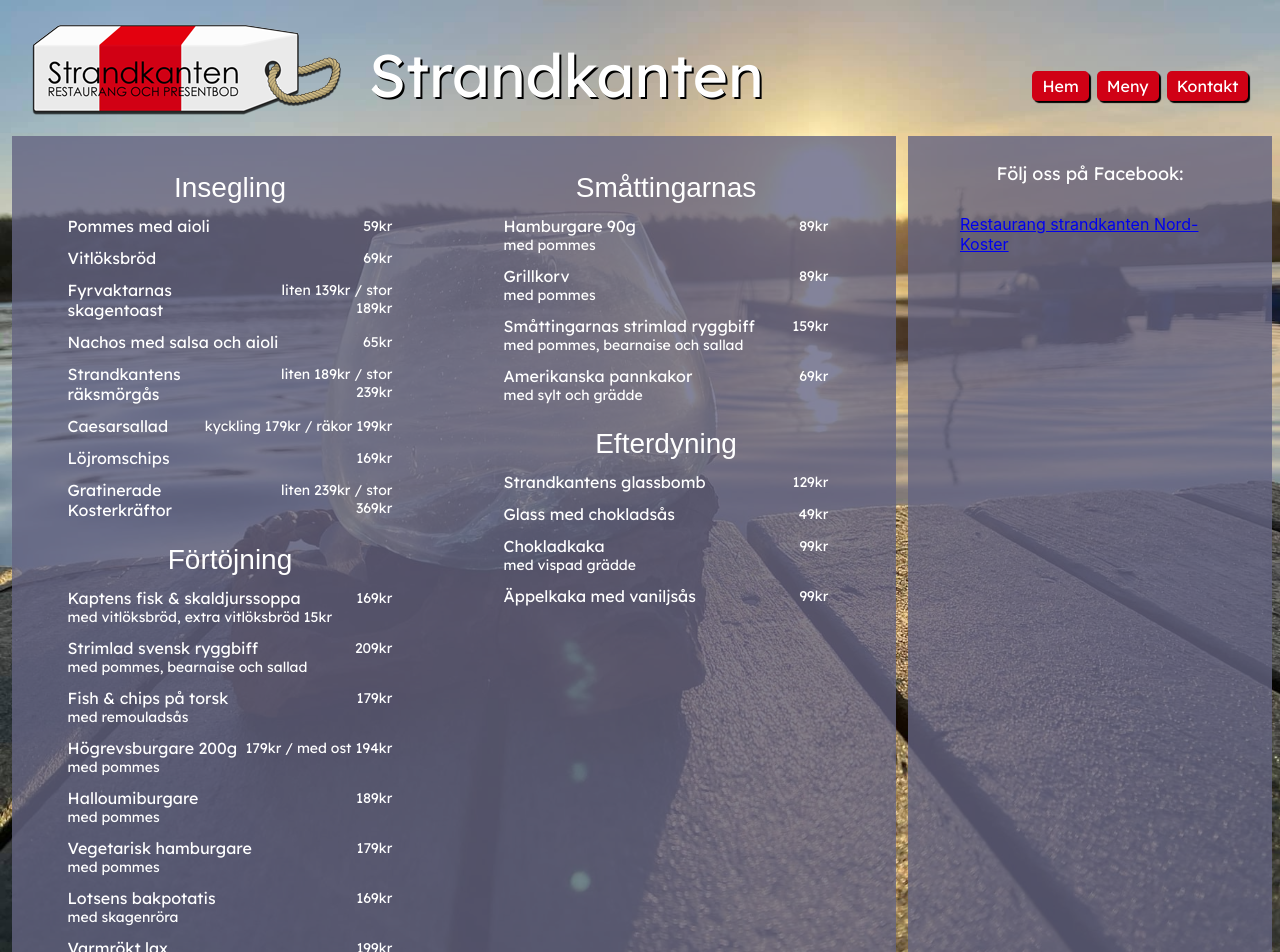
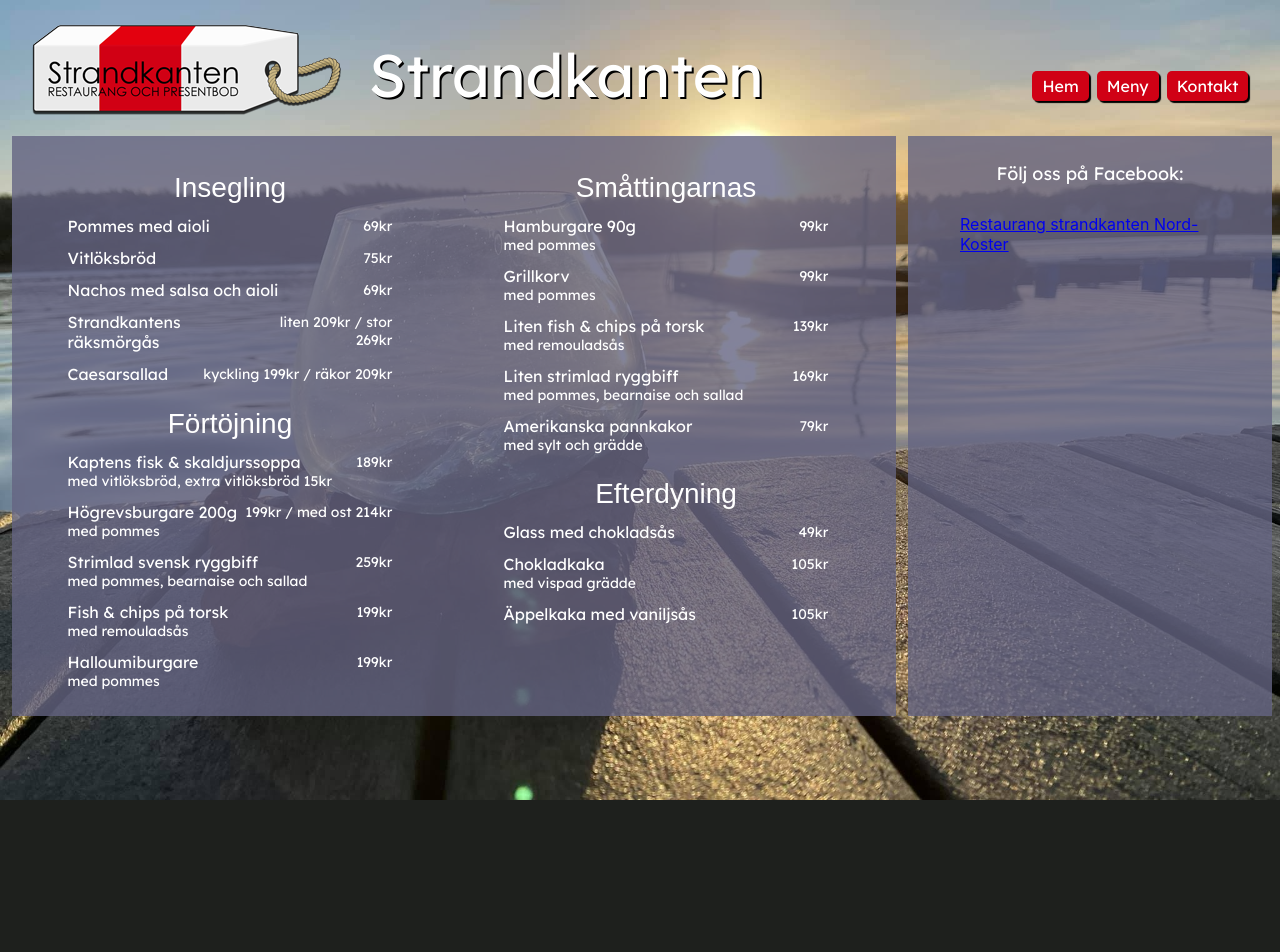
Before and after one commit to LisaStur/kanten, a React (Create React App) app: page /menue in a window 1280 px wide. Shown: the top 952 px of the page. After the commit the page ends 800 px from the top, so only its background shows below. Built offline with nearby package versions, Linux system fonts and the light colour scheme; a web font is replaced by a local one.

Commit message:
updated menue

```diff
--- a/src/components/Meny.js
+++ b/src/components/Meny.js
@@ -9,35 +9,23 @@
         <MenyHeader>Insegling</MenyHeader>
         <EachEntry>
           <MenyEntry>Pommes med aioli</MenyEntry>
-          <Price>59kr</Price>
+          <Price>69kr</Price>
         </EachEntry>
         <EachEntry>
           <MenyEntry>Vitlöksbröd</MenyEntry>
+          <Price>75kr</Price>
+        </EachEntry>
+        <EachEntry>
+          <MenyEntry>Nachos med salsa och aioli</MenyEntry>
           <Price>69kr</Price>
         </EachEntry>
         <EachEntry>
-          <MenyEntry>Fyrvaktarnas skagentoast</MenyEntry>
-          <Price>liten 139kr / stor 189kr</Price>
-        </EachEntry>
-        <EachEntry>
-          <MenyEntry>Nachos med salsa och aioli</MenyEntry>
-          <Price>65kr</Price>
-        </EachEntry>
-        <EachEntry>
           <MenyEntry>Strandkantens räksmörgås</MenyEntry>
-          <Price>liten 189kr / stor 239kr</Price>
+          <Price>liten 209kr / stor 269kr</Price>
         </EachEntry>
         <EachEntry>
           <MenyEntry>Caesarsallad</MenyEntry>
-          <Price>kyckling 179kr / räkor 199kr</Price>
-        </EachEntry>
-        <EachEntry>
-          <MenyEntry>Löjromschips</MenyEntry>
-          <Price>169kr</Price>
-        </EachEntry>
-        <EachEntry>
-          <MenyEntry>Gratinerade Kosterkräftor</MenyEntry>
-          <Price>liten 239kr / stor 369kr</Price>
+          <Price>kyckling 199kr / räkor 209kr</Price>
         </EachEntry>
         <MenyHeader>Förtöjning</MenyHeader>
         <EachEntry>
@@ -45,63 +33,35 @@
             <MenyEntry>Kaptens fisk &amp; skaldjurssoppa</MenyEntry>
             <MenyDetail>med vitlöksbröd, extra vitlöksbröd 15kr</MenyDetail>
           </WithDetail>
-          <Price>169kr</Price>
+          <Price>189kr</Price>
+        </EachEntry>
+        <EachEntry>
+          <WithDetail>
+            <MenyEntry>Högrevsburgare 200g</MenyEntry>
+            <MenyDetail>med pommes</MenyDetail>
+          </WithDetail>
+          <Price>199kr / med ost 214kr</Price>
         </EachEntry>
         <EachEntry>
           <WithDetail>
             <MenyEntry>Strimlad svensk ryggbiff</MenyEntry>
             <MenyDetail>med pommes, bearnaise och sallad</MenyDetail>
           </WithDetail>
-          <Price>209kr</Price>
+          <Price>259kr</Price>
         </EachEntry>
         <EachEntry>
           <WithDetail>
             <MenyEntry>Fish &amp; chips på torsk</MenyEntry>
             <MenyDetail>med remouladsås</MenyDetail>
           </WithDetail>
-          <Price>179kr</Price>
-        </EachEntry>
-        <EachEntry>
-          <WithDetail>
-            <MenyEntry>Högrevsburgare 200g</MenyEntry>
-            <MenyDetail>med pommes</MenyDetail>
-          </WithDetail>
-          <Price>179kr / med ost 194kr</Price>
+          <Price>199kr</Price>
         </EachEntry>
         <EachEntry>
           <WithDetail>
             <MenyEntry>Halloumiburgare</MenyEntry>
             <MenyDetail>med pommes</MenyDetail>
           </WithDetail>
-          <Price>189kr</Price>
-        </EachEntry>
-        <EachEntry>
-          <WithDetail>
-            <MenyEntry>Vegetarisk hamburgare</MenyEntry>
-            <MenyDetail>med pommes</MenyDetail>
-          </WithDetail>
-          <Price>179kr</Price>
-        </EachEntry>
-        <EachEntry>
-          <WithDetail>
-            <MenyEntry>Lotsens bakpotatis</MenyEntry>
-            <MenyDetail>med skagenröra</MenyDetail>
-          </WithDetail>
-          <Price>169kr</Price>
-        </EachEntry>
-        <EachEntry>
-          <WithDetail>
-            <MenyEntry>Varmrökt lax</MenyEntry>
-            <MenyDetail>med sallad och hjortronsås</MenyDetail>
-          </WithDetail>
           <Price>199kr</Price>
-        </EachEntry>
-        <EachEntry>
-          <WithDetail>
-            <MenyEntry>Strandö special</MenyEntry>
-            <MenyDetail>Burfångade havskräftor med tillbehör</MenyDetail>
-          </WithDetail>
-          <Price>Dagspris</Price>
         </EachEntry>
       </BigScreen>
       <BigScreen>
@@ -111,34 +71,37 @@
             <MenyEntry>Hamburgare 90g</MenyEntry>
             <MenyDetail>med pommes</MenyDetail>
           </WithDetail>
-          <Price>89kr</Price>
+          <Price>99kr</Price>
         </EachEntry>
         <EachEntry>
           <WithDetail>
             <MenyEntry>Grillkorv</MenyEntry>
             <MenyDetail>med pommes</MenyDetail>
           </WithDetail>
-          <Price>89kr</Price>
+          <Price>99kr</Price>
         </EachEntry>
         <EachEntry>
           <WithDetail>
-            <MenyEntry>Småttingarnas strimlad ryggbiff</MenyEntry>
+            <MenyEntry>Liten fish &amp; chips på torsk</MenyEntry>
+            <MenyDetail>med remouladsås</MenyDetail>
+          </WithDetail>
+          <Price>139kr</Price>
+        </EachEntry>
+        <EachEntry>
+          <WithDetail>
+            <MenyEntry>Liten strimlad ryggbiff</MenyEntry>
             <MenyDetail>med pommes, bearnaise och sallad</MenyDetail>
           </WithDetail>
-          <Price>159kr</Price>
+          <Price>169kr</Price>
         </EachEntry>
         <EachEntry>
           <WithDetail>
             <MenyEntry>Amerikanska pannkakor</MenyEntry>
             <MenyDetail>med sylt och grädde</MenyDetail>
           </WithDetail>
-          <Price>69kr</Price>
+          <Price>79kr</Price>
         </EachEntry>
         <MenyHeader>Efterdyning</MenyHeader>
-        <EachEntry>
-          <MenyEntry>Strandkantens glassbomb</MenyEntry>
-          <Price>129kr</Price>
-        </EachEntry>
         <EachEntry>
           <MenyEntry>Glass med chokladsås</MenyEntry>
           <Price>49kr</Price>
@@ -148,11 +111,11 @@
             <MenyEntry>Chokladkaka</MenyEntry>
             <MenyDetail>med vispad grädde</MenyDetail>
           </WithDetail>
-          <Price>99kr</Price>
+          <Price>105kr</Price>
         </EachEntry>
         <EachEntry>
           <MenyEntry>Äppelkaka med vaniljsås</MenyEntry>
-          <Price>99kr</Price>
+          <Price>105kr</Price>
         </EachEntry>
       </BigScreen>
       {/*<BigScreen>
```
